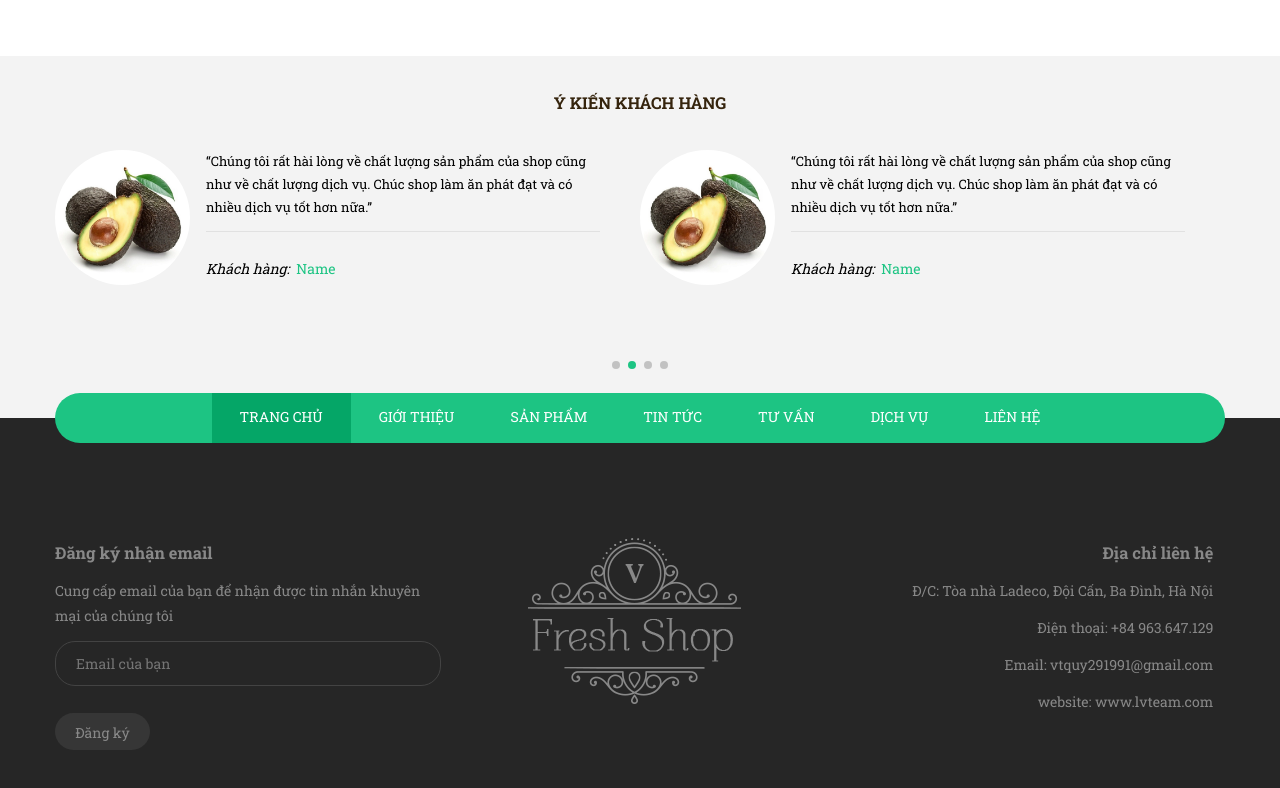
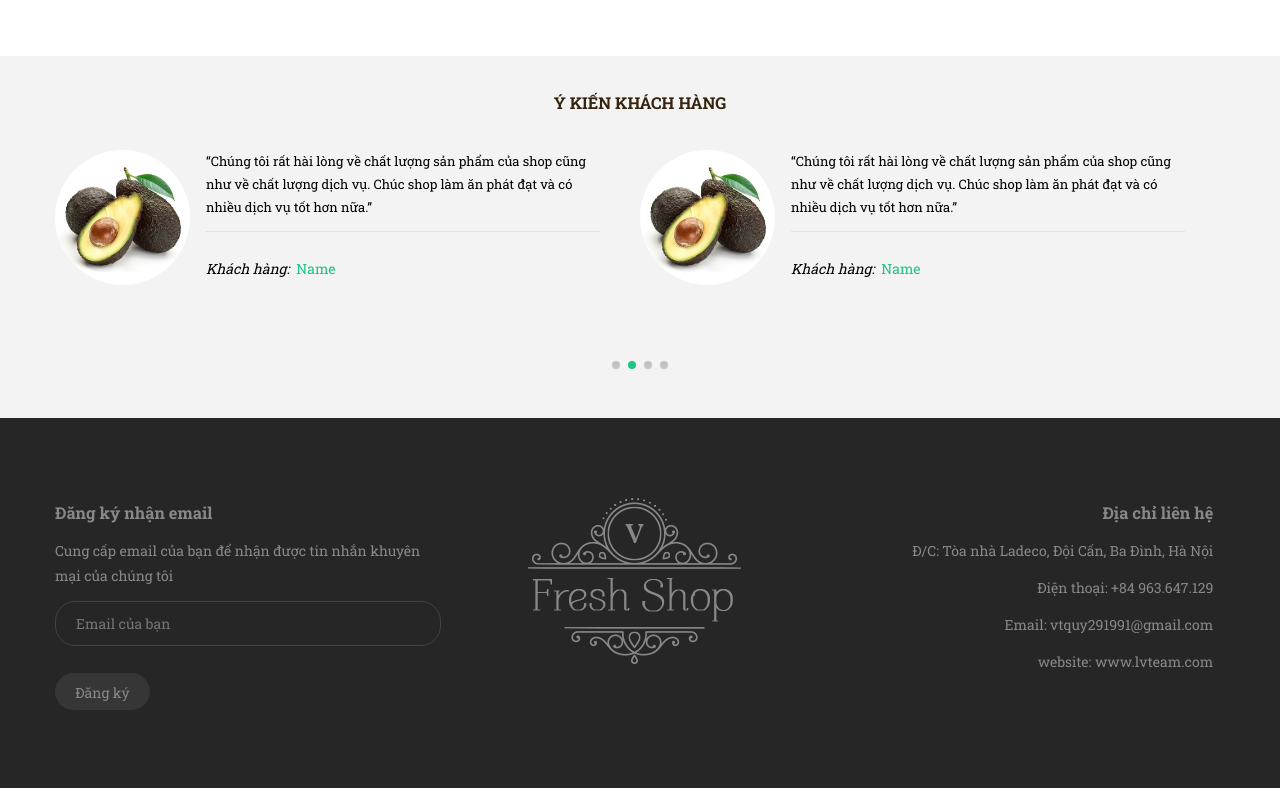
Before and after one commit to Gokuktkn/FinalBEProject_Frontend, a React (Vite) app: page / in a window 1280 px wide. Shown: the part 3469-4257 px from the top of the page. Built offline with nearby package versions, Linux system fonts and the light colour scheme.

Commit message:
xoa nav footer

```diff
--- a/src/components/Footer.jsx
+++ b/src/components/Footer.jsx
@@ -12,7 +12,7 @@ const Footer = () => {
     }
     return (
         <div className='footer'>
-            <div className="footer-top">
+            {/* <div className="footer-top">
                 <div className="container">
                     <div className="footer-top-nav">
                         <NavLink to={'/'} className={({ isActive, isPending }) => isActive ? 'active' : isPending ? 'pending' : ''}>TRANG CHỦ</NavLink>
@@ -36,7 +36,7 @@ const Footer = () => {
                         <NavLink to={'/contact'} className={({ isActive, isPending }) => isActive ? 'active' : isPending ? 'pending' : ''}>LIÊN HỆ</NavLink>
                     </div>
                 </div>
-            </div>
+            </div> */}
             <div className="footer-middle">
                 <div className="container">
                     <div className="footer-middle-left">
--- a/src/css/Footer.scss
+++ b/src/css/Footer.scss
@@ -7,46 +7,46 @@
 }
 
 
-/*FOOTER TOP CSS*/
-.footer-top {
-    height: 50px;
-    background: #1dc483;
-    border-radius: 30px;
-    position: absolute;
-    top: -25px;
-    left: 50%;
-    transform: translateX(-50%);
-}
-.footer-top>.container {
-    height: 100%;
-    width: 1170px;
-    display: flex;
-    justify-content: center;
-}
+// /*FOOTER TOP CSS*/
+// .footer-top {
+//     height: 50px;
+//     background: #1dc483;
+//     border-radius: 30px;
+//     position: absolute;
+//     top: -25px;
+//     left: 50%;
+//     transform: translateX(-50%);
+// }
+// .footer-top>.container {
+//     height: 100%;
+//     width: 1170px;
+//     display: flex;
+//     justify-content: center;
+// }
 
-.footer-top-nav {
-    text-align: center;
-}
+// .footer-top-nav {
+//     text-align: center;
+// }
 
-.footer-top-nav>a:hover {
-    background: #05a667;
-}
+// .footer-top-nav>a:hover {
+//     background: #05a667;
+// }
 
-.footer-top-nav>a {
-    display: block;
-    padding: 12.5px 28px;
-    font-size: 14px;
-    color: white;
-    text-decoration: none;
-}
-a.active {
-    background: #05a667;
-}
+// .footer-top-nav>a {
+//     display: block;
+//     padding: 12.5px 28px;
+//     font-size: 14px;
+//     color: white;
+//     text-decoration: none;
+// }
+// a.active {
+//     background: #05a667;
+// }
 
 
 /*FOOTER MIDDLE CSS*/
 .footer-middle {
-    padding-top: 120px;
+    padding-top: 80px;
 }
 .footer-middle>.container {
     grid-template-columns: 33% 33% 33%;
```
